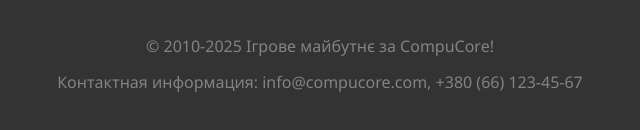
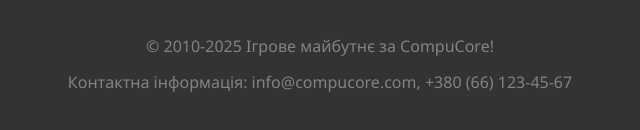
Before and after one commit to fawxxc/CompuCore, a plain HTML site: page contacts.html in a window 1280 px wide. Shown: the part 942-1072 px from the top of the page, 320-960 px from the left. Drawn offline with Linux system fonts and the light colour scheme.

Commit message:
Update contacts.html

```diff
--- a/contacts.html
+++ b/contacts.html
@@ -69,7 +69,7 @@
   <footer class="footer">
     <div class="footer-content">
       <p>© 2010-2025 Ігрове майбутнє за CompuCore!</p>
-      <p>Контактная информация: info@compucore.com, +380 (66) 123-45-67</p>
+      <p>Контактна інформація: info@compucore.com, +380 (66) 123-45-67</p>
     </div>
   </footer>
   <script src="/scripts.js "></script>
```
